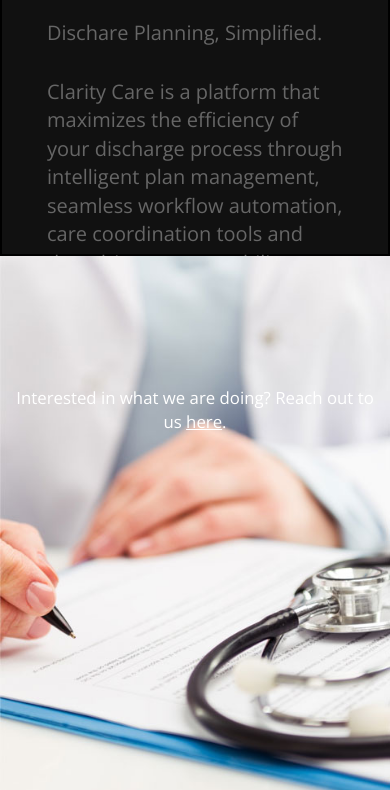
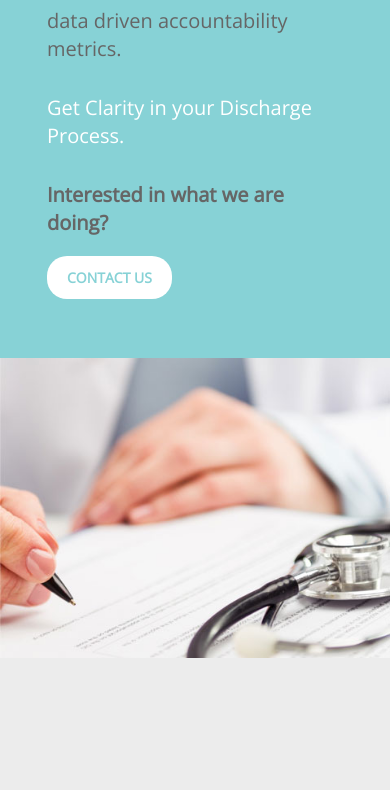
Before and after one commit to LaunchPadLab/clarity-care, a website: page index.html in a window 390 px wide. Shown: the part 364-1154 px from the top of the page. After the commit the page ends 1022 px from the top, so only its background shows below. Drawn offline with nearby package versions, Linux system fonts and the light colour scheme; a web font is replaced by a local one.

Commit message:
responsive styles

```diff
--- a/index.html
+++ b/index.html
@@ -16,8 +16,8 @@
 		<link href="https://fonts.googleapis.com/css?family=Open+Sans" rel="stylesheet">
 		<style>
 			.site-block--euiz11z19rm5mk4lh1tjmgdys .site-block__col--0 {
-				background: #111;
-				border-color: #000;
+				background: #87d2d6;
+				border-color: #87d2d6;
 			}
 			.color--4 {
 				color: #666;
@@ -42,9 +42,70 @@
 				font-size: 1.2em;
 			}
 
-			.main-text, .main-photo{
-				height: 570px;
+			.main-text {
+				height: 100%;
 			}
+
+			.main-photo {
+				height: 593px;
+			}
+
+			.logo {
+				width: 70%;
+			}
+
+			.button {
+				background-color: white;
+				border-radius: 20px;
+				padding: 12px 20px;
+			}
+
+			a {
+				color: #666;
+				text-transform: uppercase;
+				text-decoration: none;
+			}
+
+			b {
+				color: #666;
+			}
+
+
+			.site-block--euiz11z19rm5mk4lh1tjmgdys a, .site-block--euiz11z19rm5mk4lh1tjmgdys a:visited, .site-block--euiz11z19rm5mk4lh1tjmgdys a:active {
+				color: #87d2d6;
+				text-decoration: none;
+				font-family: 'Open Sans', sans-serif;
+				font-weight: bold;
+				}
+
+
+			.site-block--euiz11z19rm5mk4lh1tjmgdys a:hover {
+				color: #ffffff;
+				text-decoration: none;
+				font-family: 'Open Sans', sans-serif;
+				font-weight: bold;
+				background-color: #34A2D5;
+			}
+
+			@media (max-width: 1200px) {
+			  .main-photo {
+			    height: 607px;
+			  }
+			}
+
+			@media (max-width: 991px) {
+			  .main-photo {
+			    height: 300px;
+			  }
+			}
+
+			@media (max-width: 991px) {
+			  .site-block--euiz11z19rm5mk4lh1tjmgdys {
+			  	padding-top:0;
+			  	margin-top: 0
+			  }
+			}
+
 		</style>
   </head>
 	<body class="lr-site">
@@ -62,8 +123,7 @@
 											<div class="site-block__content">
 												<br>
 												<h1>
-													<img src="img/clarity-care-mark.png" alt="" draggable="true">
-													<span class="product-name">ClarityCare</span>
+													<img class="logo" src="img/logo.svg" alt="" draggable="true">
 												</h1>
 												<p>
 													<span class="color--4">Dischare Planning, Simplified.</span>
@@ -73,8 +133,11 @@
 													 <!-- that increase the quality, speed and collaboration of your interdisciplinary teams. -->
 												</p>
 												<p>
-													<span class="color--4">Get <span class="color--5">C</span><span class="color--5"><strong>larity</strong></span> in your Discharge Process.</span>
+													Get Clarity in your Discharge Process.
 												</p>
+												<!-- <h1 style="text-align: center;">Private Beta</h1> -->
+												<p><b>Interested in what we are doing?</b></p>
+												<a class="button" href="mailto:arman@claritycare.io">Contact Us</a>
 											</div>
 										</div>
 									</div>
@@ -96,10 +159,6 @@
 									<div lr-column class="site-block__col site-block__col--0">
 										<div class="site-block__col-bg-image site-block__col-bg-image--0"></div>
 										<div class="row">
-											<div class="col-xs-12 site-user-signup__intro">
-												<!-- <h1 style="text-align: center;">Private Beta</h1> -->
-												<p style="text-align: center;">Interested in what we are doing? Reach out to us <a href="mailto:arman@claritycare.io" target="_blank">here</a>.</p>
-											</div>
 										</div>
 										<!-- <div class="row">
 											<div class="centered col-md-d col-sm-8 col-xs-10">
```
Also changed, not shown: css/site.css, img/logo.svg (added), 1 other file.
